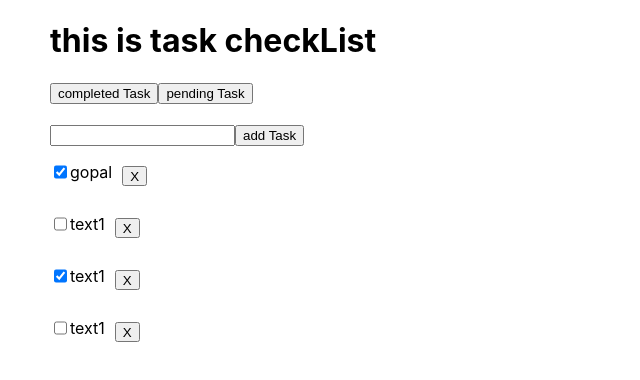
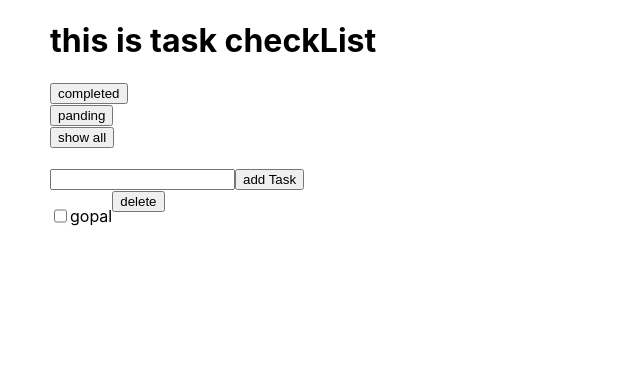
Before and after one commit to codebin-pune/react-training-2022, a React (Create React App) app: page / in a window 1280 px wide. Shown: the top 380 px of the page, without its empty margins (0-640 px from the left). Built offline with nearby package versions, Linux system fonts and the light colour scheme.

Commit message:
this is final tasklist commit

```diff
--- a/src/App.js
+++ b/src/App.js
@@ -3,34 +3,19 @@ import Tasks from "./components/Tasks";
 import Header from "./components/Header";
 import { useState } from "react";
 import Button from "./components/Button";
-import TaskList from "./components/TaskList";
 
-// const tasks=[
-//   {
-//     id:1,
-//     text:"gopal",
-//     completed:true
-//   },
-//   {
-//     id:2,
-//     text:"text1",
-//     completed:false
-//   },
-//   {
-//     id:3,
-//     text:"text1",
-//     completed:false
-//   },
-//   {
-//     id:4,
-//     text:"text1",
-//     completed:false
-//   }
-// ]
+
+const tasks=[
+  {
+    id:1,
+    text:"gopal",
+    completed:false
+  }];
 
 function App() {
-  const [taskList, setTaskList] = useState(TaskList);
+  const [taskList, setTaskList] = useState(tasks);
   const [newTaskText, setNewTaskText] = useState("");
+  const [listState,setListState]=useState("all")
 
   const handller = (e) => {
     const data = e.target.value;
@@ -39,27 +24,70 @@ function App() {
 
   const addTask = () => {
     const newData = {
-      id: new Date().toDateString,
+      id: new Date().toString(),
       text: newTaskText,
       completed: false,
     };
 
-    TaskList.push(newData);
+
     setTaskList([...taskList, newData]);
-    console.log(taskList);
     setNewTaskText("");
   };
+
+
+  const removeTask=(id)=>{
+        const index=taskList.findIndex((item)=>item.id===id);
+        const newList = [...taskList.slice(0,index),...taskList.slice(index+1)];
+        setTaskList(newList);
+      }
+
+     const handleComplete=(id)=>{
+      const index=taskList.findIndex((item)=>item.id===id);
+      let updatedItem=taskList[index];
+      updatedItem.completed=!taskList[index].completed;
+      const newList =[
+        ...taskList.slice(0,index),
+        updatedItem,
+        ...taskList.slice(index+1),
+      ]
+      setTaskList(newList);
+     };
+
+     const handleFilters=(action)=>{
+           setListState(action)
+     }
+
+     const completedTasks=taskList.filter((item)=>item.completed);
+     const pandingTasks=taskList.filter((item)=>!item.completed);
+     let listToShow=taskList;
+
+     switch(listState){
+         case "all":
+           listToShow=taskList;
+           break;
+          case "pending":
+            listToShow=pandingTasks;
+            break;
+          case "complete":
+              listToShow=completedTasks;
+              break;
+          default:
+            break;
+     }
 
   return (
     <div className="App" style={{marginLeft:50,margginTop:50}}>
       <Header header="this is task checkList" />
-      <ActionButton />
+      <ActionButton  handleFilters={handleFilters}/>
       <br />
       <input type="text" value={newTaskText} onChange={(e) => handller(e)} />
-      <Button text="add Task" onclick={() => addTask()} />
+      <Button text="add Task" onClick={addTask} />
 
       <br />
-      <Tasks taskList={taskList} />
+      <Tasks
+      tasks={listToShow}
+      removeTask={removeTask}
+      handleComplete={handleComplete} />
     </div>
   );
 }
--- a/src/components/ActionButton.js
+++ b/src/components/ActionButton.js
@@ -1,36 +1,37 @@
 import React from 'react'
 import Button from './Button'
-import TaskList from './TaskList'
+
 import Tasks from './Tasks'
 import {useState} from "react"
 
-const ActionButton=()=>{
-   const [fullFill,setFullfill]=useState("");
-   const[panding,setPanding]=useState("");
+const ActionButton=({handleFilters})=>{
 
-    const searchCompleted=(list)=>{
-        const trueOne=list.filter((item)=>item.completed===true);
-        console.log(trueOne);
-        setFullfill(trueOne);
 
-       }
 
-    const serchPanding=(list)=>{
-         const falseOne=list.filter((item)=>item.completed===false);
-         console.log(falseOne);
-
-    }
-
-    console.log(fullFill);
 
     return(
         <div>
-        {/* <Button text="Add New Task"/> */}
-        {/* <Tasks taskList={fullFill}/> */}
-        <Button text="completed Task" onclick={()=>searchCompleted(TaskList)} />
-        <Button text="pending Task"  onclick={()=>serchPanding(TaskList)}/>
+        <div>
+        <Button
+        text="completed"
+        onClick={()=>handleFilters("complete")}
+         />
+         </div>
 
-        </div>
+         <div>
+        <Button
+        text="panding"
+        onClick={()=>handleFilters("pending")}
+         />
+         </div>
+
+         <div>
+        <Button
+        text="show all"
+        onClick={()=>handleFilters("all")}
+         />
+         </div>
+    </div>
 
     )
 }
--- a/src/components/Button.js
+++ b/src/components/Button.js
@@ -1,11 +1,10 @@
 import React from "react";
-import Tasks from "./Tasks";
 
-const Button = ({ text, onclick,full }) => {
+
+const Button = ({ text, onClick }) => {
   return (
-    <>
-      <button onClick={onclick}>{text}</button>
-    </>
+      <button onClick={onClick} style={{maxHeight:30}}>{text}</button>
+
   );
 };
 export default Button;
--- a/src/components/CheckBox.js
+++ b/src/components/CheckBox.js
@@ -1,11 +1,9 @@
 import React from "react"
 
-const CheckBox=({action})=>{
-    return(
-        <>
-            <input type="checkbox" checked={action}/>
-        </>
-    )
-}
+const CheckBox=({status,onChange})=>{
+    return <input type="checkbox" checked={status} onChange={onChange}/>;
+
+
+};
 
 export default CheckBox
--- a/src/components/TaskDesc.js
+++ b/src/components/TaskDesc.js
@@ -1,8 +1,8 @@
 import React from "react"
 
-const taskDesc=({des})=>{
+const taskDesc=({textDesc})=>{
     return(
-            <p>{des}</p>
+            <p>{textDesc}</p>
     )
 }
 
--- a/src/components/TaskItem.js
+++ b/src/components/TaskItem.js
@@ -1,21 +1,19 @@
 import React from "react"
 import CheckBox from "./CheckBox";
 import TaskDesc from "./TaskDesc";
-import TaskList from "./TaskList";
-
- const TaskItem=({text,status})=>{
+import Button from "./Button";
 
 
-  const handller=(e)=>{
-      console.log(e)
-    console.log(e.currentTarget.id);
+ const TaskItem=({task,removeTask, handleComplete})=>{
 
-  }
     return(
         <div style={{display:"flex",flexDirection:"row"}}>
-            <CheckBox action={status}/>
-            <TaskDesc des={text}/>
-            <button  onClick={(e)=>handller(e)} style={{height:20,marginTop:20,marginLeft:10}} >X</button>
+            <CheckBox status={task.completed}  onChange={() => handleComplete(task.id)}/>
+            <TaskDesc textDesc={task.text}/>
+            <div>
+
+            <Button text="delete" onClick={() => removeTask(task.id)} />
+            </div>
         </div>
     )
 }
--- a/src/components/TaskList.js
+++ /dev/null
@@ -1,25 +0,0 @@
-import React from "react";
-const TaskList=[
-    {
-      id:1,
-      text:"gopal",
-      completed:true
-    },
-    {
-      id:2,
-      text:"text1",
-      completed:false
-    },
-    {
-      id:3,
-      text:"text1",
-      completed:true
-    },
-    {
-      id:4,
-      text:"text1",
-      completed:false
-    }
-  ]
-
-  export default TaskList
--- a/src/components/Tasks.js
+++ b/src/components/Tasks.js
@@ -1,13 +1,18 @@
 import React from "react"
 import TaskItem from "./TaskItem";
 
-const Tasks=({taskList})=>{
+const Tasks=({tasks,removeTask,handleComplete})=>{
     return(
-          <>
-              {taskList.map((item)=> <TaskItem text={item.text} status={item.completed} />)
+          <div>
+              {tasks.map((item)=> (
+              <TaskItem
+              task={item}
+              removeTask={removeTask}
+              handleComplete={handleComplete}
+              />))
 
               }
-          </>
-    )
+          </div>
+    );
 }
 export default Tasks;
```
